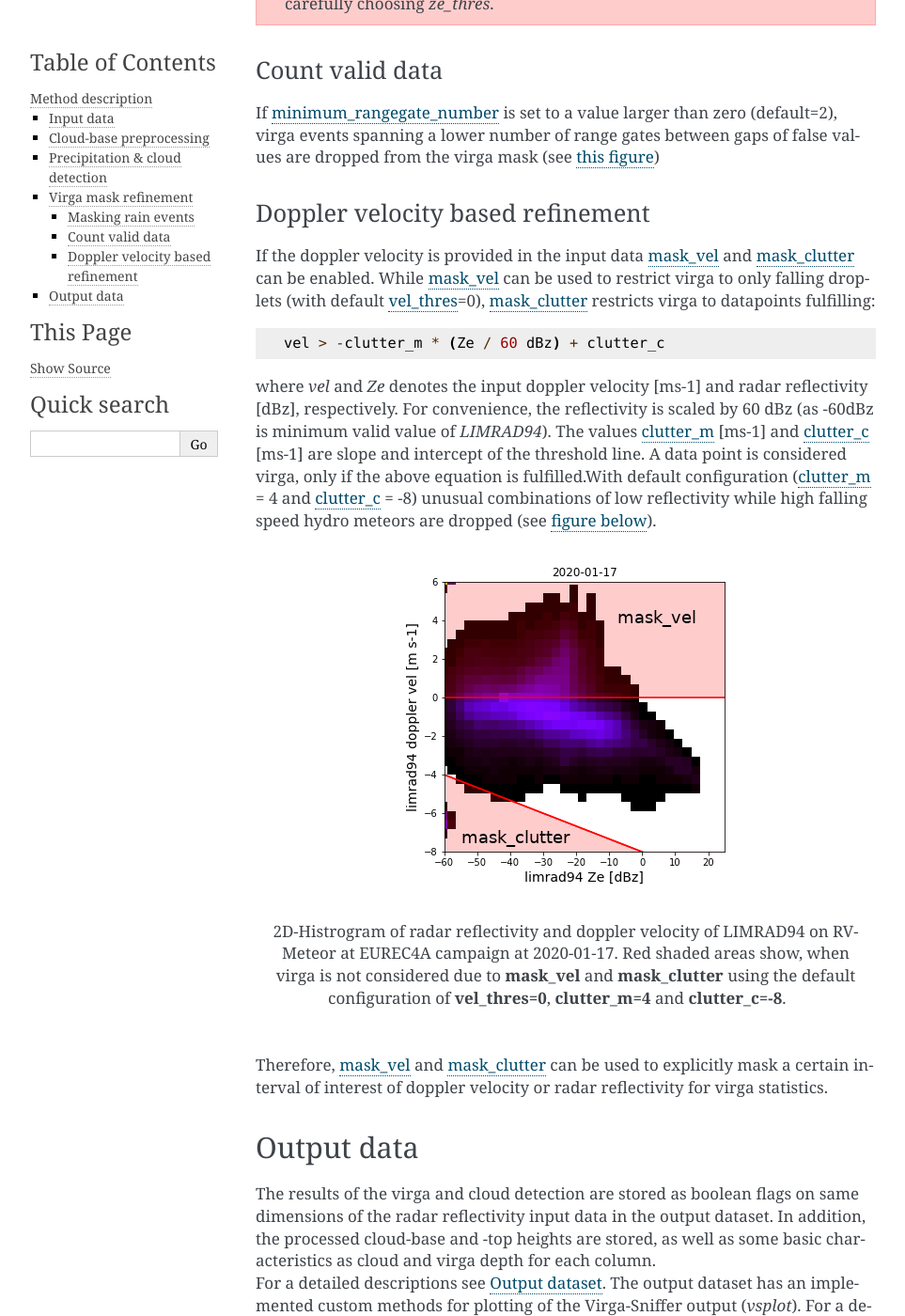
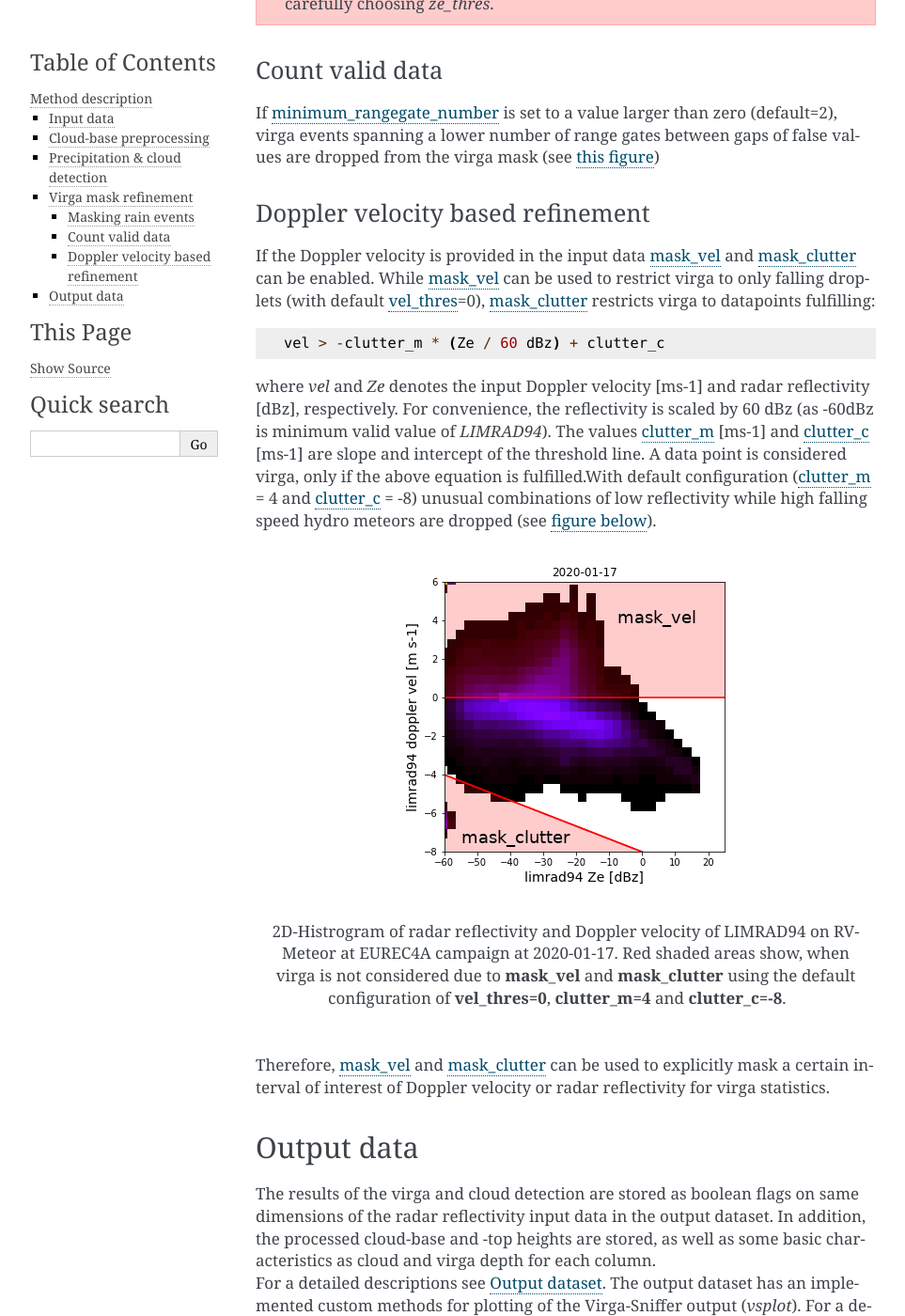
Before and after one commit to remsens-lim/virga_sniffer, a Sphinx documentation site: the page built from docs/method.md, in a window 1280 px wide and 1400 px high, scrolled down 4942 px. Shown: the whole window at 94% size, without its empty margins (148-1111 px from the left). Built offline with Sphinx 7.4.7, drawn with Linux system fonts in a browser that asks for light colours; some of the changed text lies outside the part shown.

Commit message:
Change doppler to Doppler

````diff
--- a/docs/method.md
+++ b/docs/method.md
@@ -1,6 +1,6 @@
 # Method description
 The Virga-Sniffer is a tool to detect *virga* (precipitation which completely evaporates before reaching the surface).
-As input source **radar reflectivity** and ceilometer **cloud-base height** observations are mandatory. Optionally but highly recommended are the additional information of **radar doppler
+As input source **radar reflectivity** and ceilometer **cloud-base height** observations are mandatory. Optionally but highly recommended are the additional information of **radar Doppler
 velocity**, **lifting condensation level** and **surface rain detection**.
 
 The workflow of the detection scheme as summarized by the flowchart is structured in three parts:
@@ -13,7 +13,7 @@ The workflow of the detection scheme as summarized by the flowchart is structure
 
 ## Input data
 The Virga-Sniffer virga detection method receives as bare minimum input the *radar reflectivity* and values of *cloud-base height*. Ancillary data is accepted (and highly recommended) to refine the
-virga detection. Optional input data are the *doppler velocity*, *rain at surface flag* and *lifting condensation level*. For a detailed descriptions see [Input dataset](input).
+virga detection. Optional input data are the *Doppler velocity*, *rain at surface flag* and *lifting condensation level*. For a detailed descriptions see [Input dataset](input).
 
 (preprocessing)=
 ## Cloud-base preprocessing
@@ -100,21 +100,21 @@ virga mask (see {ref}`this figure <fig-sketch>`)
 
 (mvel)=
 ### Doppler velocity based refinement
-If the doppler velocity is provided in the input data  [mask_vel](cfg_flag) and [mask_clutter](cfg_flag) can be enabled. While [mask_vel](cfg_flag) can be used to restrict virga to only falling
+If the Doppler velocity is provided in the input data  [mask_vel](cfg_flag) and [mask_clutter](cfg_flag) can be enabled. While [mask_vel](cfg_flag) can be used to restrict virga to only falling
 droplets (with default [vel_thres](cfg_thres)=0), [mask_clutter](cfg_flag) restricts virga to datapoints fulfilling:
 ```
 vel > -clutter_m * (Ze / 60 dBz) + clutter_c
 ```
-where *vel* and *Ze* denotes the input doppler velocity [ms-1] and radar reflectivity [dBz], respectively.
+where *vel* and *Ze* denotes the input Doppler velocity [ms-1] and radar reflectivity [dBz], respectively.
 For convenience, the reflectivity is scaled by 60 dBz (as -60dBz is minimum valid value of *LIMRAD94*). The values [clutter_m](cfg_thres) [ms-1] and [clutter_c](cfg_thres) [ms-1] are slope and
 intercept of the threshold line. A data point is considered virga, only if the above equation is fulfilled.With default configuration ([clutter_m](cfg_thres) = 4 and [clutter_c](cfg_thres) =  -8)
 unusual combinations of low reflectivity while high falling speed hydro meteors are dropped (see {ref}`figure below <fig-ze-vs-vel>`).
 ```{figure} ../docs/images/vs_demonstration_ze_vs_vel.png
 :name: fig-ze-vs-vel
-2D-Histrogram of radar reflectivity and doppler velocity of LIMRAD94 on RV-Meteor at EUREC4A campaign at 2020-01-17. Red shaded areas show, when virga is not considered due to **mask_vel** and
+2D-Histrogram of radar reflectivity and Doppler velocity of LIMRAD94 on RV-Meteor at EUREC4A campaign at 2020-01-17. Red shaded areas show, when virga is not considered due to **mask_vel** and
 **mask_clutter** using the default configuration of **vel_thres=0**, **clutter_m=4** and **clutter_c=-8**.
 ```
-Therefore, [mask_vel](cfg_flag) and [mask_clutter](cfg_flag) can be used to explicitly mask a certain interval of interest of doppler velocity or radar reflectivity for virga statistics.
+Therefore, [mask_vel](cfg_flag) and [mask_clutter](cfg_flag) can be used to explicitly mask a certain interval of interest of Doppler velocity or radar reflectivity for virga statistics.
 
 ## Output data
 The results of the virga and cloud detection are stored as boolean flags on same dimensions of the radar reflectivity input data in the output dataset. In addition, the processed cloud-base and
````
